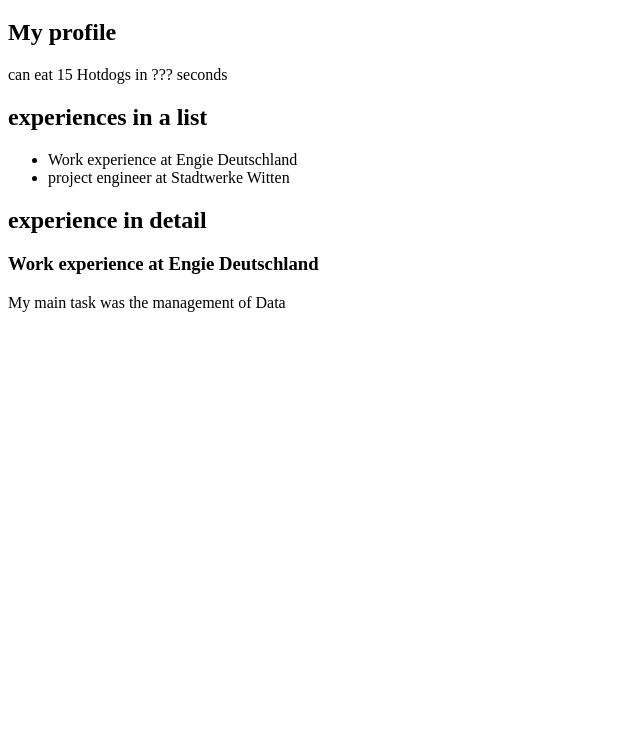
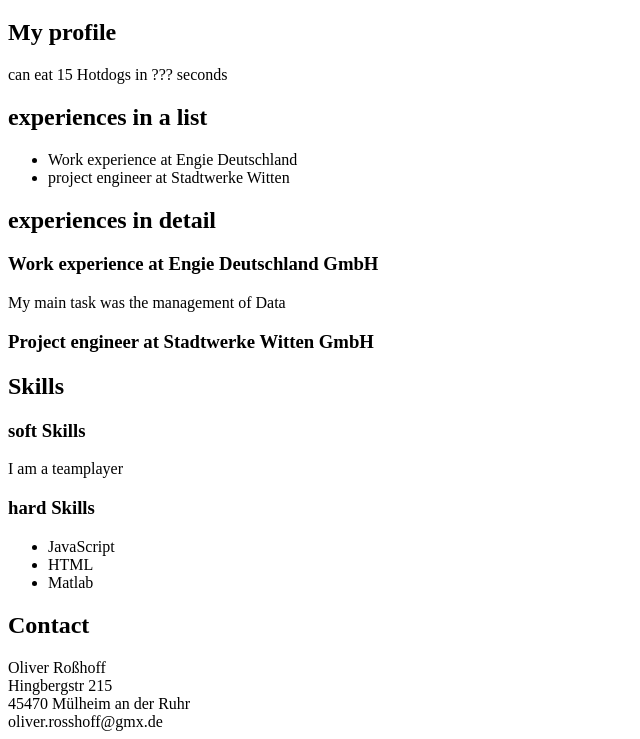
Before and after one commit to Olli11845/My-CV, a plain HTML site: page index.html in a window 1280 px wide. Shown: the part 61-800 px from the top of the page, without its empty margins (0-640 px from the left). Drawn offline with Linux system fonts and the light colour scheme.

Commit message:
erste Aufgabe CV finalisiert

```diff
--- a/index.html
+++ b/index.html
@@ -11,7 +11,7 @@
 <body>
     <header><h1>CV - Oliver Roßhoff</h1></header>
     <main>
-        <section>
+        <article>
             <h2>My profile</h2>
             <section>
                 can eat 15 Hotdogs in ??? seconds
@@ -25,10 +25,39 @@
                     <li>project engineer at Stadtwerke Witten</li>
                 </ul>
             </section>
+            <h2>experiences in detail</h2>
+            <h3>Work experience at Engie Deutschland GmbH</h3>
+            <aside>My main task was the management of Data</aside>
+            <h3>Project engineer at Stadtwerke Witten GmbH</h3>
             <section>
-            <h2>experience in detail</h2>
-            <h3>Work experience at Engie Deutschland</h3>
-            <aside>My main task was the management of Data</aside>
+                <!--in dieser Sektion geht es um Skills-->
+                <p>
+
+                </p>
+                <h2>Skills</h2>
+                <section>
+                    <h3>soft Skills</h3>
+                    I am a teamplayer
+                </section>
+                <section>
+                    <h3>hard Skills</h3>
+                    <ul>
+                        <li>JavaScript</li>
+                        <li>HTML</li>
+                        <li>Matlab</li>
+                    </ul>
+                </section>
+                <section>
+                    <!-- in dieserSektion geht es um die Kontaktdaten-->
+                <h2>Contact</h2>
+                Oliver Roßhoff <br>
+                Hingbergstr 215 <br>
+                45470 Mülheim an der Ruhr <br>
+                oliver.rosshoff@gmx.de
+
+                </section>
+            </article>
+
         </section>
 
 
```
